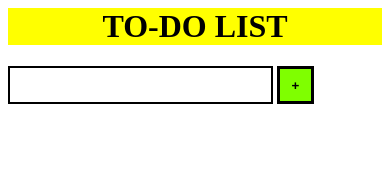
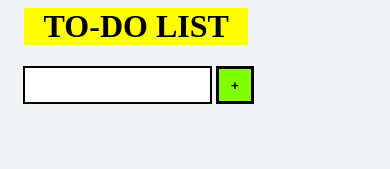
Before and after one commit to mathik2/TO-DO-LIST, a plain HTML site: page index.html in a window 390 px wide. Drawn offline with Linux system fonts and the light colour scheme.

Commit message:
Update to-do list.css

```diff
--- a/to-do list.css
+++ b/to-do list.css
@@ -37,3 +37,29 @@ li {
     font-weight: bold;
     margin-top: 0.2cm;
 }
+
+ @media only screen and (max-width: 600px) {
+            body {
+                background-color: rgb(241, 244, 245);
+            }
+            ol {
+                margin-left: 0rem;
+            }
+            li {
+                width: 4cm;
+            }
+            h1 {
+                margin-left: 1rem;
+                width: 60%;
+            }
+            #input {
+                width: 5cm;
+                margin-left: 0.3cm;
+            }
+            #container {
+                height: 100px;
+                width: 80%;
+                margin: auto;
+                margin-left: 0.1cm;
+            }
+        }
```
